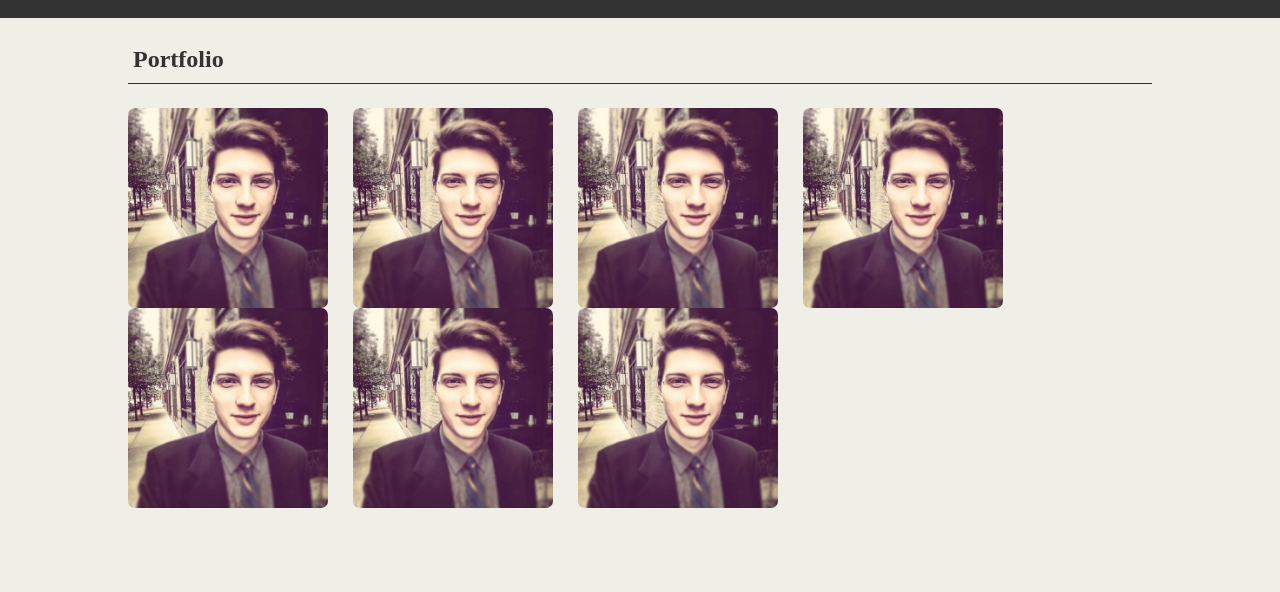
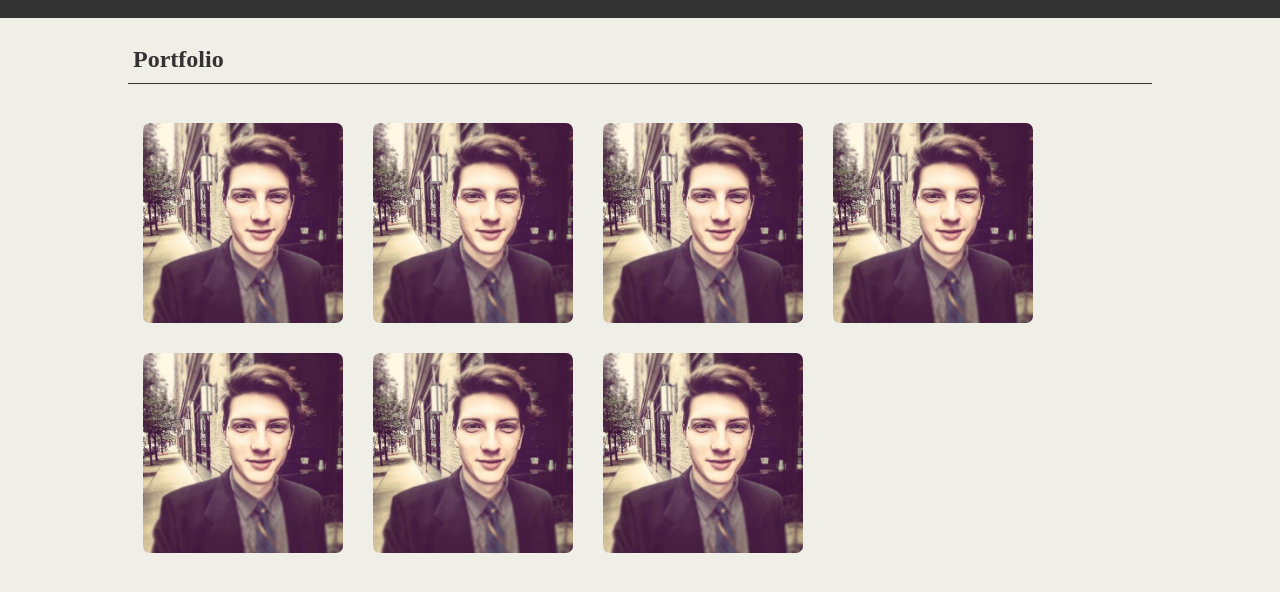
Before and after one commit to paulrydberg/Basic-Portfolio, a plain HTML site: page portfolio.html in a window 1280 px wide. Shown: the part 52-644 px from the top of the page. Drawn offline with Linux system fonts and the light colour scheme.

Commit message:
portfolio fixed kinda

```diff
--- a/assets/css/style.css
+++ b/assets/css/style.css
@@ -98,6 +98,14 @@ body {
 
 }
 
+#portfolio-image {
+    float: left;
+    width: 200px;
+    margin: 15px;
+    border-radius: 7px;
+
+}
+
 .pic-tran {
     transition: opacity 300ms ease-in-out 1s;
 }
--- a/portfolio.html
+++ b/portfolio.html
@@ -45,13 +45,13 @@
 
 
 
-      <img id=bio-image src="assets/images/me.jpg" alt="Image 1">
-      <img id=bio-image src="assets/images/me.jpg" alt="Image 2">
-      <img id=bio-image src="assets/images/me.jpg" alt="Image 3">
-      <img id=bio-image src="assets/images/me.jpg" alt="Image 4">
-      <img id=bio-image src="assets/images/me.jpg" alt="Image 5">
-      <img id=bio-image src="assets/images/me.jpg" alt="Image 6">
-      <img id=bio-image src="assets/images/me.jpg" alt="Image 7">
+      <img id=portfolio-image src="assets/images/me.jpg" alt="Image 1">
+      <img id=portfolio-image src="assets/images/me.jpg" alt="Image 2">
+      <img id=portfolio-image src="assets/images/me.jpg" alt="Image 3">
+      <img id=portfolio-image src="assets/images/me.jpg" alt="Image 4">
+      <img id=portfolio-image src="assets/images/me.jpg" alt="Image 5">
+      <img id=portfolio-image src="assets/images/me.jpg" alt="Image 6">
+      <img id=portfolio-image src="assets/images/me.jpg" alt="Image 7">
 
 
     </section>
```
